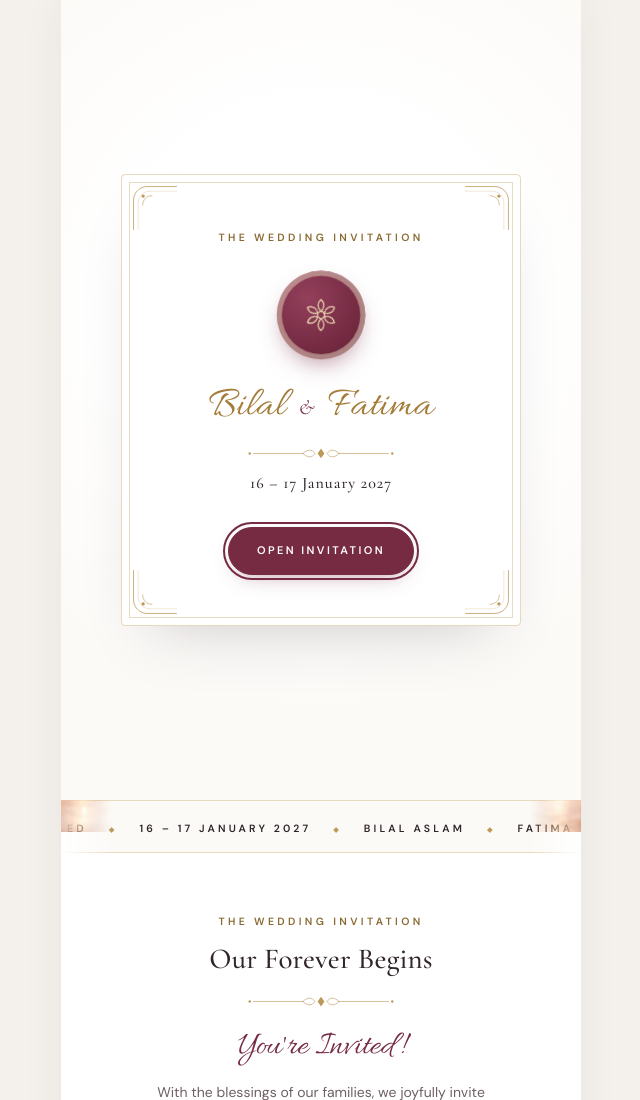
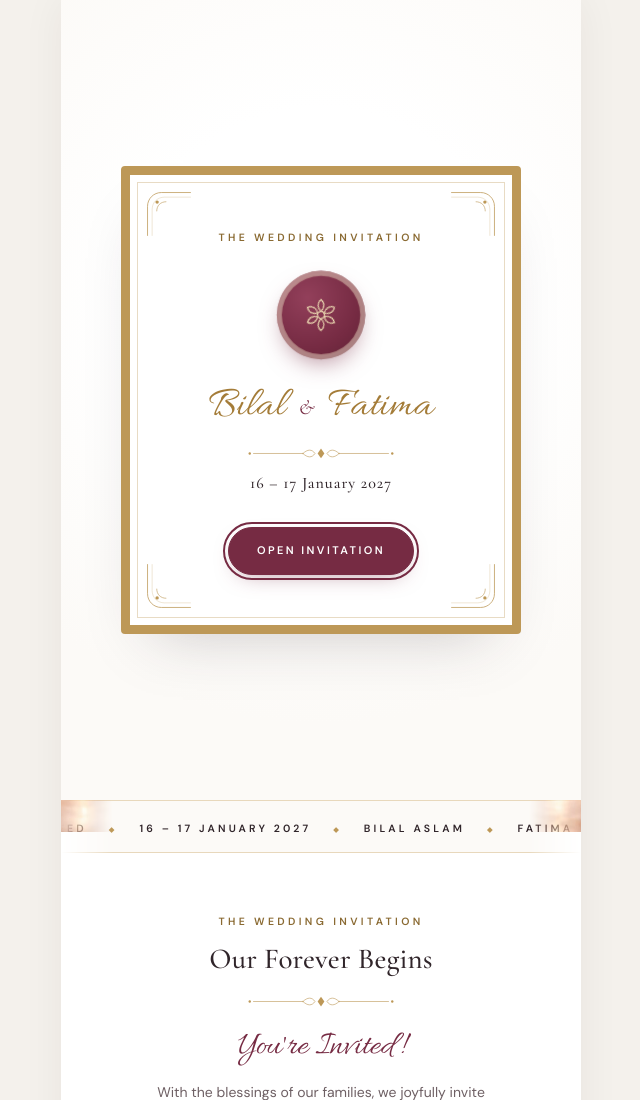
Before and after one commit to jawadupastrajd-hub/bilal-fatima-invitation, a plain HTML site: page index.html in a window 1280 px wide. Shown: the top 1100 px of the page, without its empty margins (319-959 px from the left). Drawn offline with nearby package versions, Linux system fonts and the light colour scheme.

Commit message:
Extract updated site files

```diff
--- a/style.css
+++ b/style.css
@@ -74,10 +74,15 @@ h2{font:500 clamp(25px,6.6vw,29px)/1.2 var(--serif);color:var(--espresso);letter
 }
 .cover-card{
   position:relative;width:100%;max-width:400px;padding:58px 26px 50px;text-align:center;
-  background:#fff;border:1px solid var(--gold-light);border-radius:4px;
+  background:#fff;border:9px solid var(--gold);border-radius:4px;
   box-shadow:0 30px 60px -32px rgba(48,37,42,.25),inset 0 0 0 7px #fff,inset 0 0 0 8px rgba(189,152,87,.35);
   animation:coverIn 1.2s var(--ease) both;
 }
+/* Thick gold frame: corners sit on the thin inner line, like the reference */
+.cover-card .corner{top:16px;left:16px}
+.cover-card .corner.tr{left:auto;right:16px}
+.cover-card .corner.bl{top:auto;bottom:16px}
+.cover-card .corner.br{top:auto;left:auto;right:16px;bottom:16px}
 .cover .kicker{margin-bottom:28px}
 .seal{
   width:86px;height:86px;margin:0 auto 26px;border-radius:50%;display:flex;align-items:center;justify-content:center;gap:7px;
```
Also changed, not shown: 1 other file.
